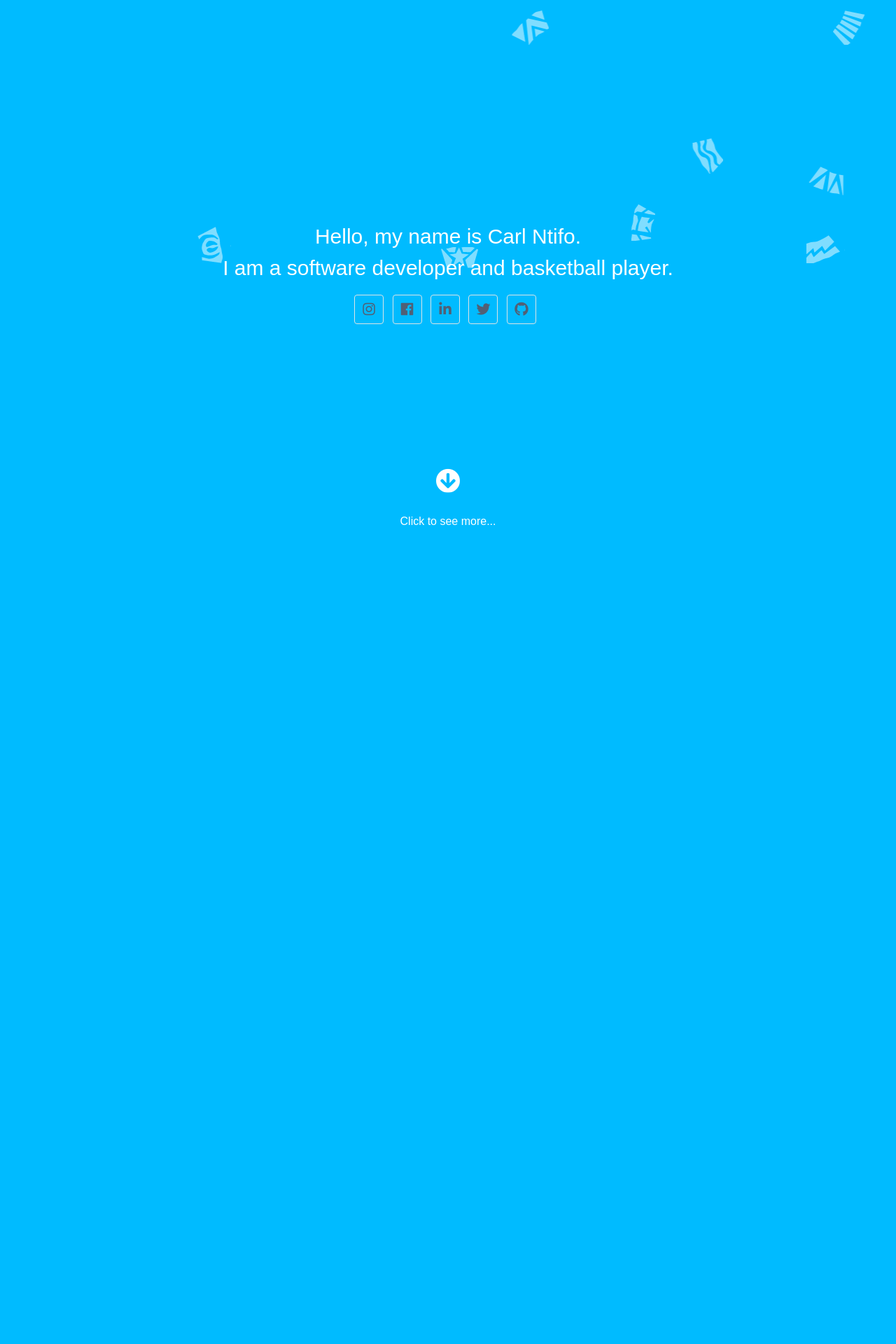
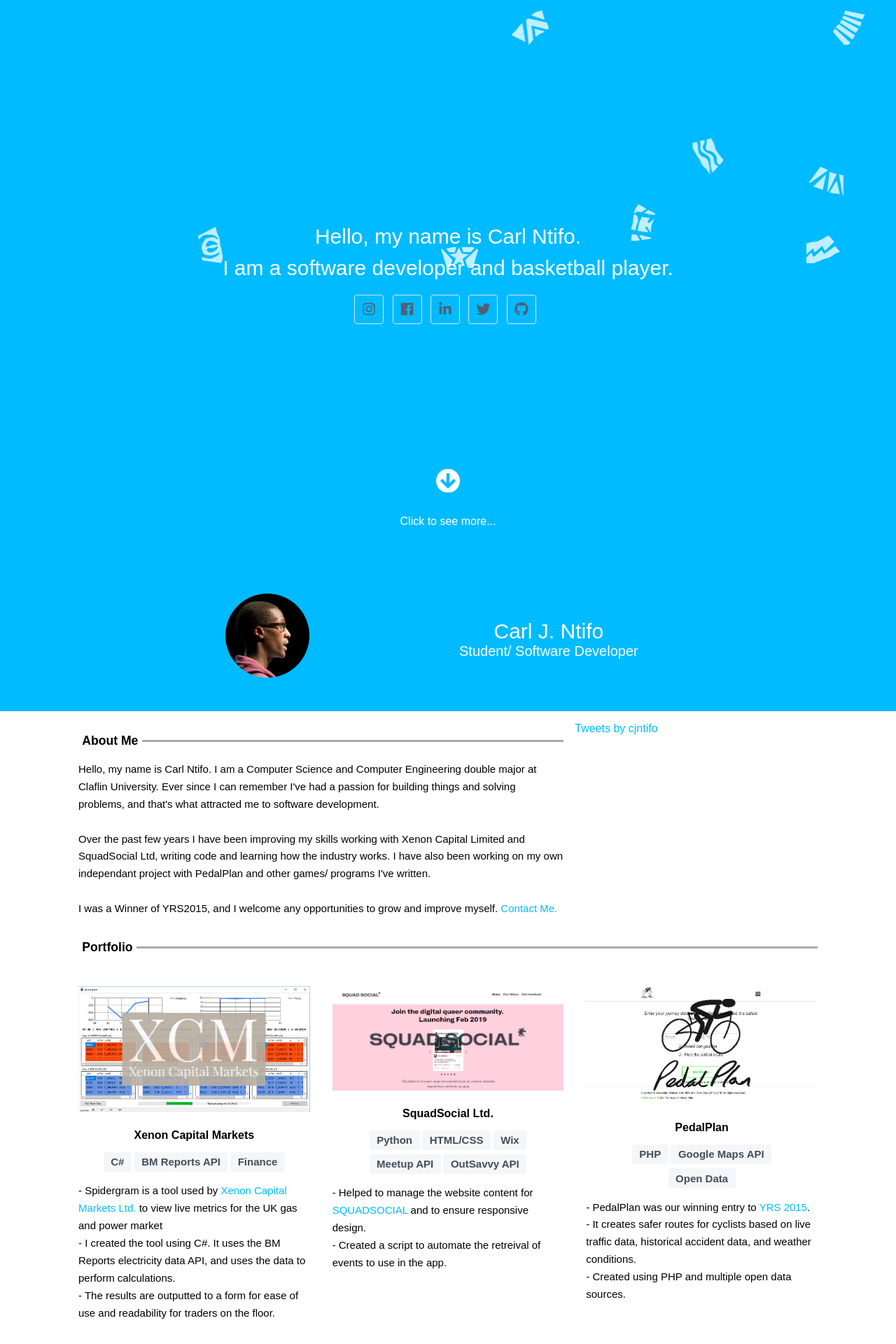
Before and after one commit to Checkmate001/checkmate.github.io, a PHP site: page / in a window 1280 px wide. Shown: the top 1920 px of the page at 70% size. Before the commit the page ends 750 px from the top, so only its background shows below. Run offline with PHP 8.4, Linux system fonts and the light colour scheme; some libraries are stand-ins or nearby versions.

Commit message:
Link, style and grammatical changes

```diff
--- a/css/grid.css
+++ b/css/grid.css
@@ -31,7 +31,7 @@
  header         {padding: 0 0.5em 1em;}
  nav            {padding: 0.5em 0 0;}
 
-.portfolio .col-4, .resume-item    {border: 1px solid #00bbff; margin-bottom: 0.8em;}
+.portfolio .col-4, .resume-item    {border: 1px solid #00bbff; margin: 0.8em 0;}
 .project-desc   {margin: 1.5em 0 0;}
 
 .tweets         {display: none;}
@@ -56,7 +56,7 @@
     h3, h4, h5, .testimonials h6    {text-align: left;}
 
     .portfolio .col-4,   {border: none; margin-bottom: 0;}
-    .resume-item    {border: none; margin-bottom: 1em;}
+    .resume-item    {border: none; margin: 1em 0;}
     .project-desc   {margin: 1.5em 0 0;}
     .project-desc h4. .progress h4  {text-align: center;}
     .tweets {display: block;}
@@ -94,7 +94,7 @@
     h3, h4, h5, , .testimonials h6  {text-align: left;}
 
     .portfolio .col-4   {border: none; margin-bottom: 0;}
-    .resume-item    {border: none; margin-bottom: 1em;}
+    .resume-item    {border: none; margin: 1em 0;}
     .project-desc   {margin: 1.5em 0 0;}
     .project-desc h4, .progress h4  {text-align: center;}
     .tweets {display: block;}
--- a/index.html
+++ b/index.html
@@ -48,13 +48,13 @@
                 <div class="logo_elements el-8"></div>
             </div>
             <div class="scroll">
-                <a>
+                <a href="#">
                     <i class="fas fa-arrow-circle-down jump"></i>
                     <p>Click to see more...</p>
                 </a>
             </div>
         </section>
-        <section class="body">
+        <section id="body" class="body">
             <header id="main">
                 <!--
                 - https://themes.3rdwavemedia.com/instance/bs4/resume.html
@@ -151,11 +151,11 @@
                                 </div>
                                 <div class="project-text">
                                     <p>
-                                        - Spidergram is a tool used by <a href="https://xenoncapitalmarkets.com/">Xenon Capital Markets Ltd.</a> to view live metrics for the UK gas and power market
+                                        - Spidergram is a tool used by <a target="_blank" href="https://xenoncapitalmarkets.com/">Xenon Capital Markets Ltd.</a> to view live metrics for the UK gas and power market
                                         <br>
-                                        - I created the tool using C# with the BM Reports electricity data API and perform calculations.
+                                        - I created the tool using C#. It uses the BM Reports electricity data API, and uses the data to perform calculations.
                                         <br>
-                                        - Outputted to a form for ease of readability for traders on the floor.
+                                        - The results are outputted to a form for ease of use and readability for traders on the floor.
                                     </p>
                                 </div>
                             </div>
@@ -178,7 +178,7 @@
                                 </div>
                                 <div class="project-text">
                                     <p>
-                                        - Helped to manage the website content and ensure responsive design.
+                                        - Helped to manage the website content for <a target="_blank" href="http://squad.social">SQUADSOCIAL</a> and to ensure responsive design.
                                         <br>
                                         - Created a script to automate the retreival of events to use in the app.
                                     </p>
@@ -202,7 +202,7 @@
 
                                 <div class="project-text">
                                     <p>
-                                        - PedalPlan was our winning entry to YRS 2015.
+                                        - PedalPlan was our winning entry to <a target="_blank" href="https://medium.com/@mardixon/young-rewired-state-festival-of-code-the-future-s-looking-bright-foc2015-b0fcb58aaa44">YRS 2015</a>.
                                         <br>
                                         - It creates safer routes for cyclists based on live traffic data, historical accident data, and weather conditions.
                                         <br>
@@ -217,7 +217,7 @@
                     <div class="col-8 mobile-nopad">
                         <div>
                             <div class="mobile-pad">
-                                <h3 class="section-header"><span>Resume</span></h3><br>
+                                <h3 class="section-header"><span>Resume</span></h3>
                             </div>
                             <div class="mobile-pad resume-item">
                                 <h4>Xenon Captial Markets</h4>
@@ -228,7 +228,7 @@
                                     <br>
                                     - Informs the traders on the floor of the market and make real-time decisions.
                                     <br>
-                                    - Created the program in C# with the bmreports API, and maintain.
+                                    - I created the program in C# with the bmreports API.
                                     <br>
                                     - I continue to provide updates the software for XCM.
                                 </p>
--- a/js/custom.js
+++ b/js/custom.js
@@ -1,11 +1,11 @@
 $(document).ready(function(){
   // Add smooth scrolling to all links
 
-    $("section.body").hide(0);
+    //$("section.body").hide(0);
 
   $(".scroll a").on('click', function(event) {
 
-      $("section.body").show(0);
+      //$("section.body").show(0);
 
     // Make sure this.hash has a value before overriding default behavior
     if (this.hash !== "") {
@@ -17,15 +17,61 @@
 
       // Using jQuery's animate() method to add smooth page scroll
       // The optional number (800) specifies the number of milliseconds it takes to scroll to the specified area
+      //$('html, body').animate({
       $('html, body').animate({
         scrollTop: $(hash).offset().top
       }, 800, function(){
 
         // Add hash (#) to URL when done scrolling (default click behavior)
         window.location.hash = hash;
+          //$("section.hero").hide(0);
       });
     } // End if
 
     $("section.hero").hide(0);
   });
 });
+
+//==================================================
+
+/*$(document).ready(function(){
+// Select all links with hashes
+    $("section.body").hide(0);
+$('a[href*="#"]')
+  // Remove links that don't actually link to anything
+  //.not('[href="#"]')
+  .not('[href="#0"]')
+  .click(function(event) {
+    // On-page links
+    $("section.body").show(0);
+    if (
+      location.pathname.replace(/^\//, '') == this.pathname.replace(/^\//, '')
+      &&
+      location.hostname == this.hostname
+    ) {
+      // Figure out element to scroll to
+      var target = $(this.hash);
+      target = target.length ? target : $('[name=' + this.hash.slice(1) + ']');
+      // Does a scroll target exist?
+      if (target.length) {
+        // Only prevent default if animation is actually gonna happen
+        event.preventDefault();
+        $('html, body').animate({
+          scrollTop: target.offset().top
+        }, 1000, function() {
+          // Callback after animation
+          // Must change focus!
+            $("section.hero").hide(0);
+          var $target = $(target);
+          $target.focus();
+          if ($target.is(":focus")) { // Checking if the target was focused
+            return false;
+          } else {
+            $target.attr('tabindex','-1'); // Adding tabindex for elements not focusable
+            $target.focus(); // Set focus again
+          };
+        });
+      }
+    }
+  });
+});*/
```
